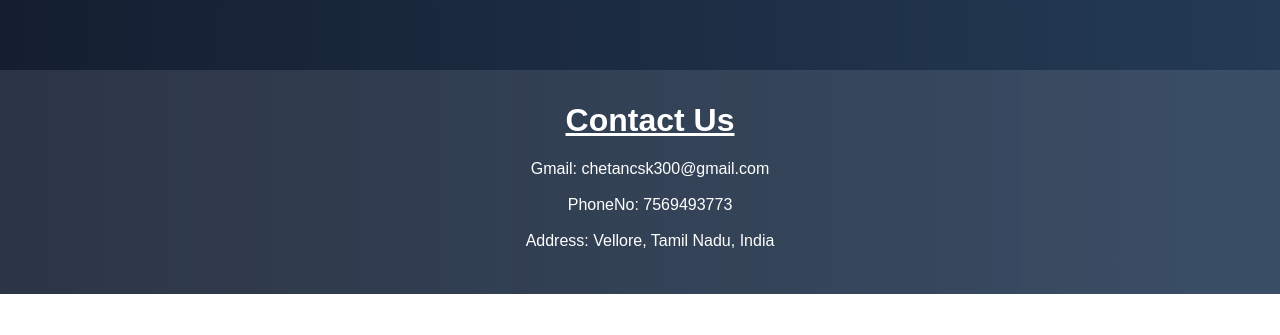
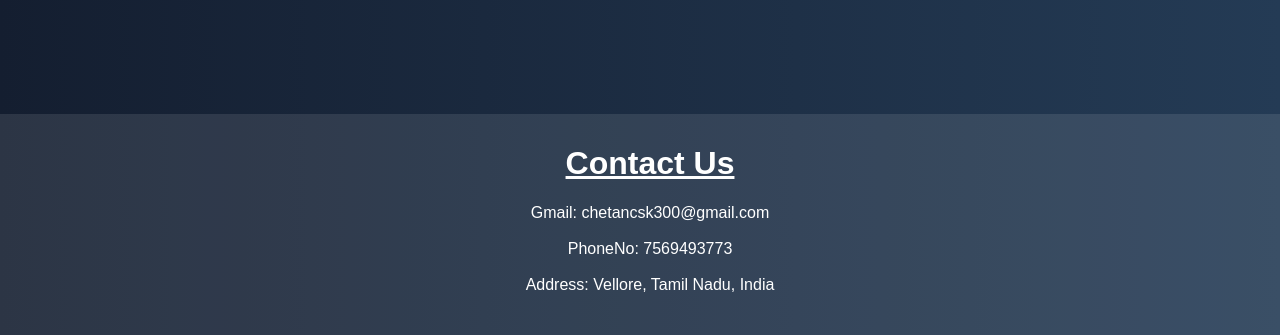
Before and after one commit to chetancsk616/agriservices, a React (Vite) app: page /main/1 in a window 1280 px wide. Shown: the part 506-841 px from the top of the page. Before the commit the page ends 800 px from the top, so only its background shows below. Built offline with nearby package versions, Linux system fonts and the light colour scheme; a web font is replaced by a local one.

Commit message:
Update style.css

```diff
--- a/src/style.css
+++ b/src/style.css
@@ -330,8 +330,6 @@ body {
   color: #ffffff;
   background: rgba(255, 255, 255, 0.1);
   text-align: center;
-  position: fixed;
-  z-index: 10;
   bottom: 0;
   left: 0;
   width: 100%;
```
